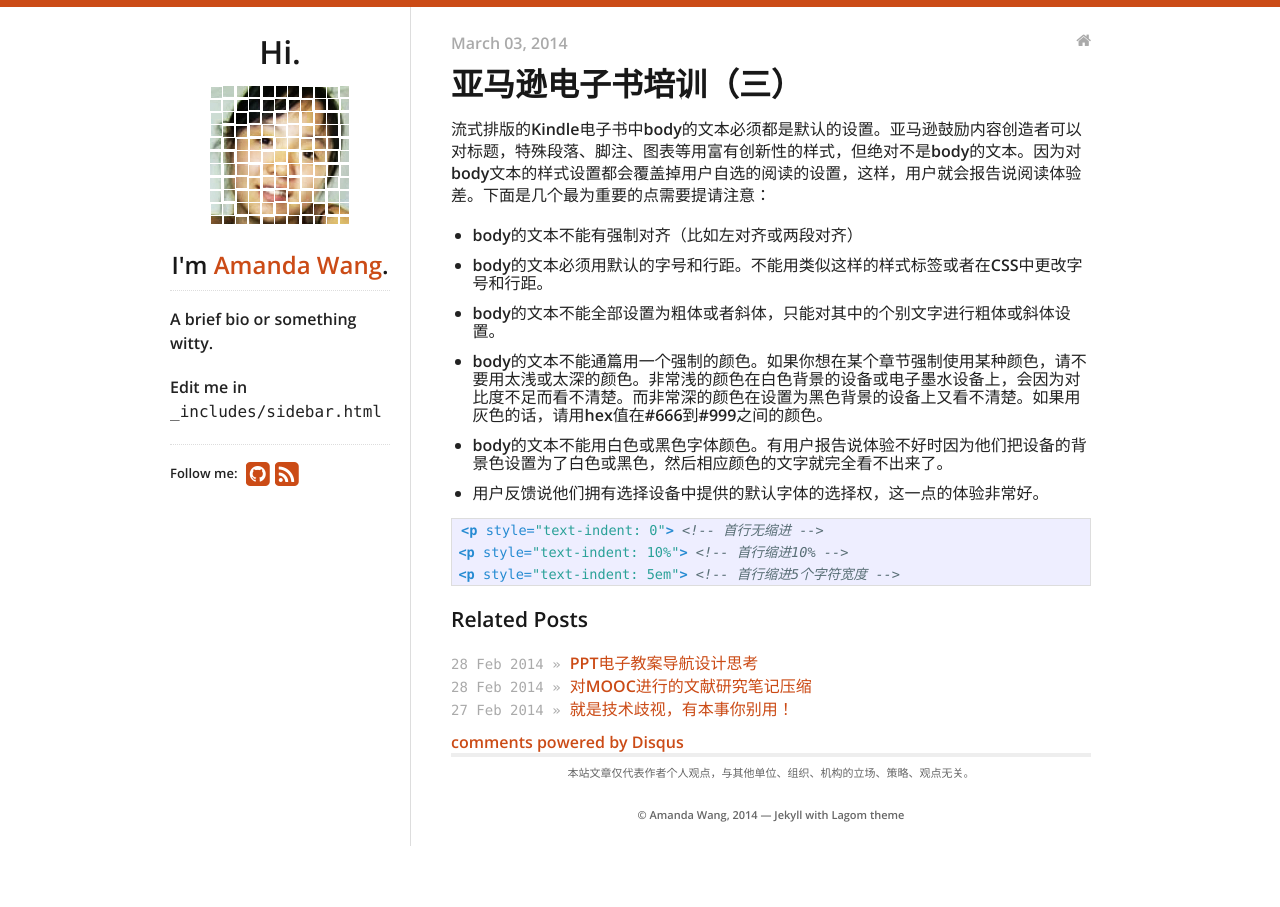
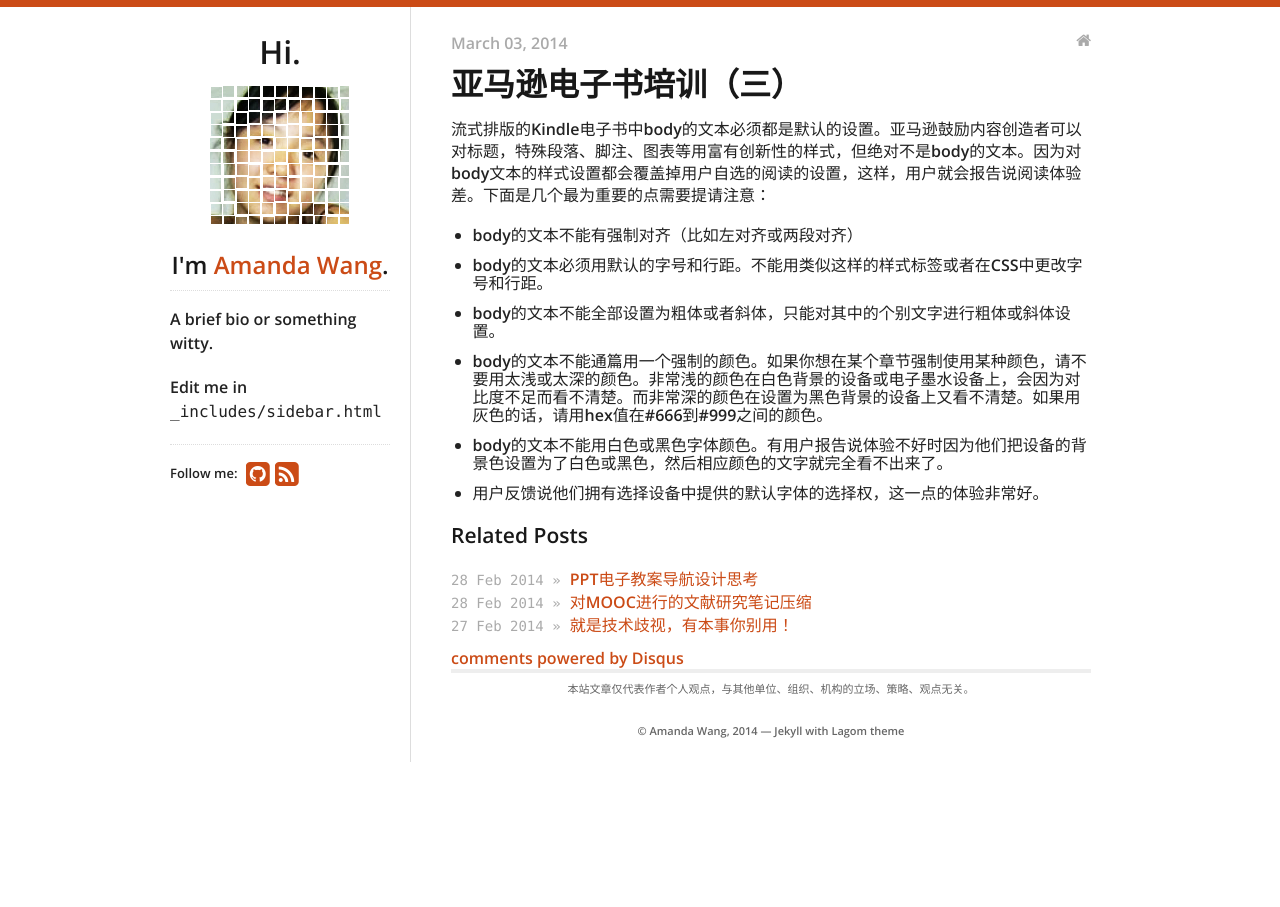
Before and after one commit to fantaghiro/fantaghiro.github.io, a Jekyll site: the page built from _posts/2014-03-03-Kindle-Training-D3.markdown, in a window 1280 px wide. Built offline with Jekyll 4.4.1, drawn with Linux system fonts in a browser that asks for light colours; nearby versions of some CDN libraries; comment, search, counter and statistics services are not loaded.

Commit message:
Update 2014-03-03-Kindle-Training-D3.markdown

```diff
--- a/_posts/2014-03-03-Kindle-Training-D3.markdown
+++ b/_posts/2014-03-03-Kindle-Training-D3.markdown
@@ -19,10 +19,3 @@ tags:
 * body的文本不能通篇用一个强制的颜色。如果你想在某个章节强制使用某种颜色，请不要用太浅或太深的颜色。非常浅的颜色在白色背景的设备或电子墨水设备上，会因为对比度不足而看不清楚。而非常深的颜色在设置为黑色背景的设备上又看不清楚。如果用灰色的话，请用hex值在#666到#999之间的颜色。
 * body的文本不能用白色或黑色字体颜色。有用户报告说体验不好时因为他们把设备的背景色设置为了白色或黑色，然后相应颜色的文字就完全看不出来了。
 * 用户反馈说他们拥有选择设备中提供的默认字体的选择权，这一点的体验非常好。
-
-
-{% highlight html %}
-<p style="text-indent: 0"> <!-- 首行无缩进 -->
-<p style="text-indent: 10%"> <!-- 首行缩进10% -->
-<p style="text-indent: 5em"> <!-- 首行缩进5个字符宽度 -->
-{% endhighlight %}
```
